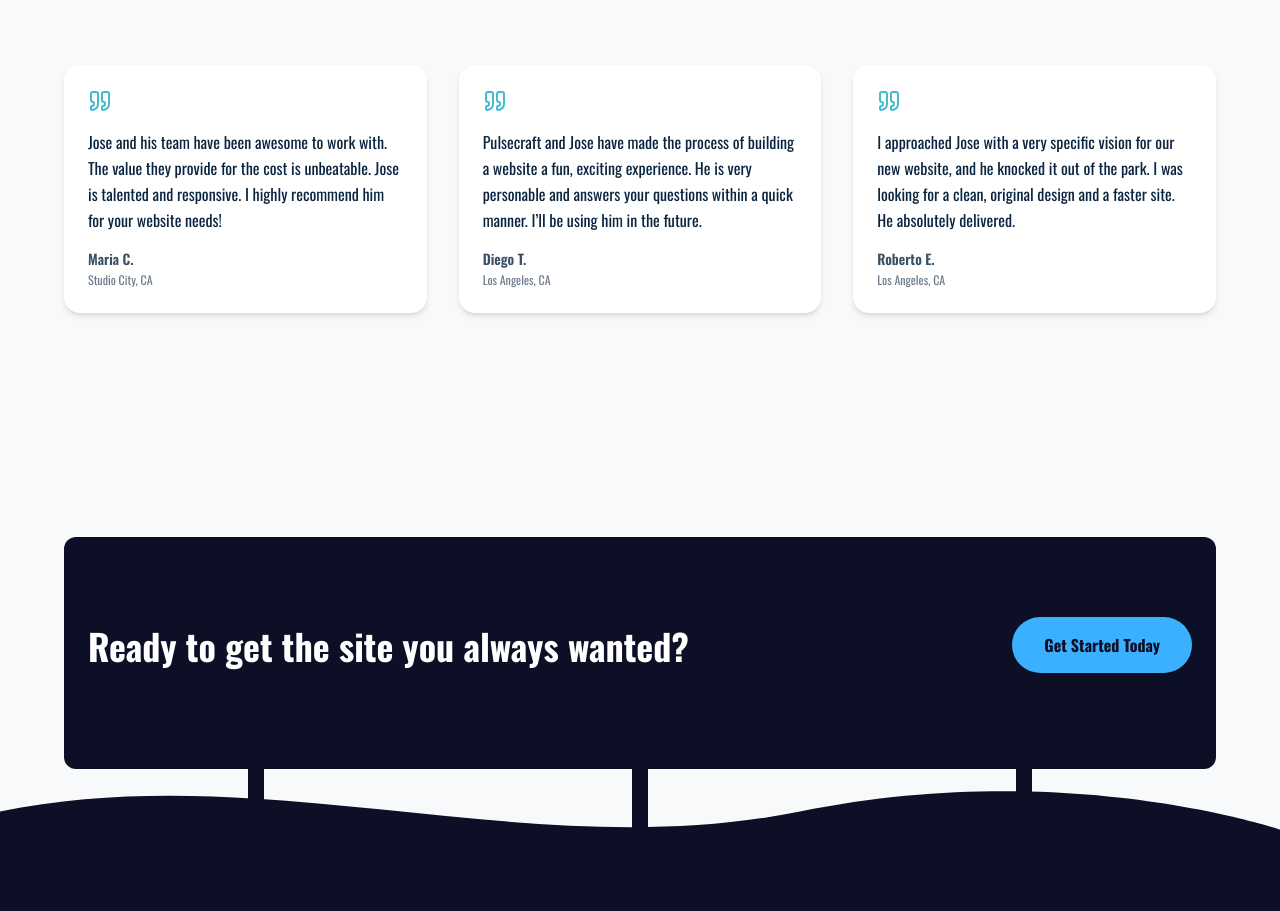
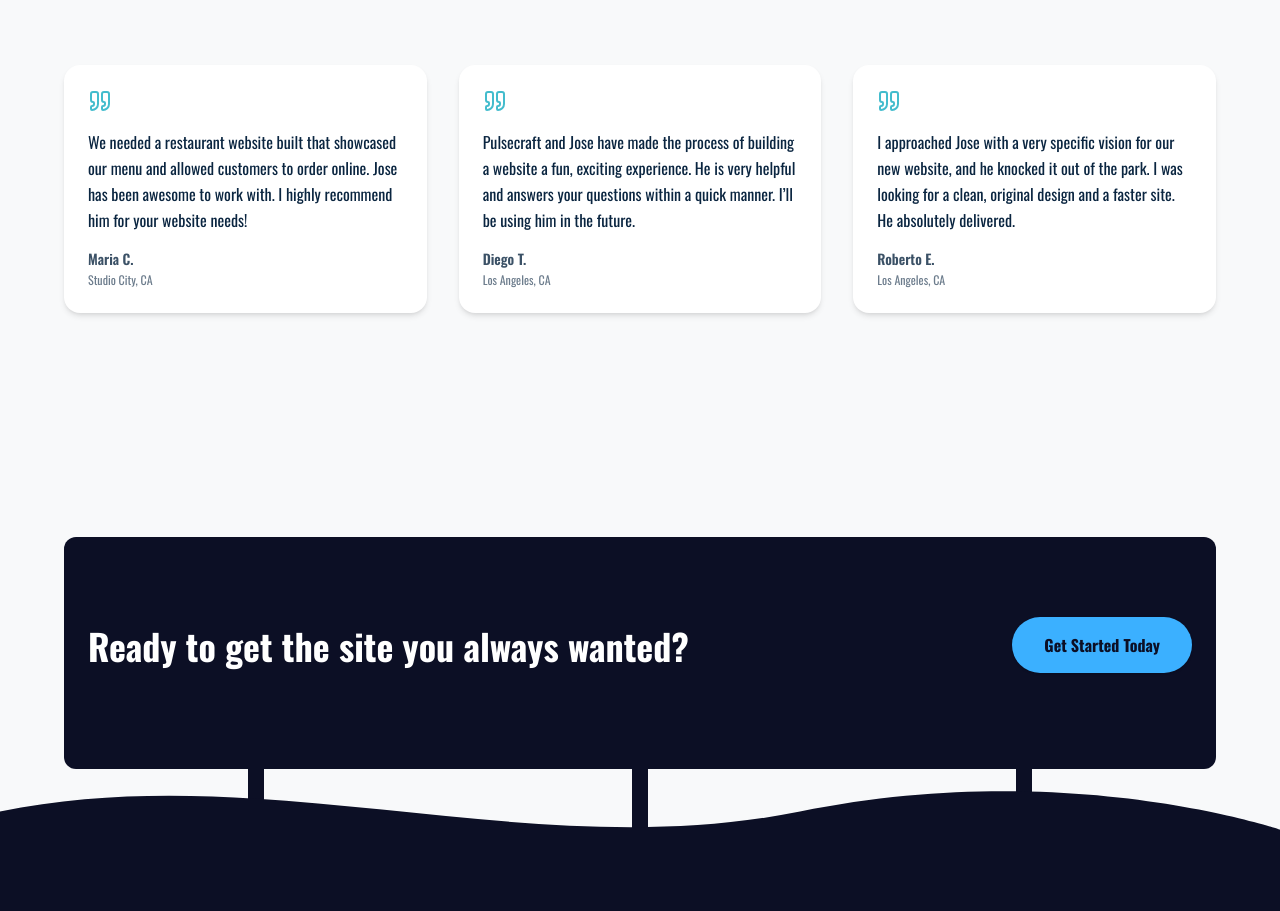
Before and after one commit to Jose-Escobedo/pulsecraft, a Next.js app: page / in a window 1280 px wide. Shown: the part 6241-7152 px from the top of the page. Built offline with nearby package versions, Linux system fonts and the light colour scheme.

Commit message:
editing testimonials section.

```diff
--- a/components/Testimonials.js
+++ b/components/Testimonials.js
@@ -20,7 +20,7 @@ export default function TestimonialsSection() {
         <div className="bg-white rounded-2xl shadow-md p-6 flex flex-col items-start">
           <Quote className="text-[#43BCCD] w-6 h-6 mb-4" />
           <p className="text-base mb-4 leading-relaxed">
-            Jose and his team have been awesome to work with. The value they provide for the cost is unbeatable. Jose is talented and responsive. I highly recommend him for your website needs!
+        We needed a restaurant website built that showcased our menu and allowed customers to order online.  Jose has been awesome to work with. I highly recommend him for your website needs!
           </p>
           <div className="mt-auto text-sm text-[#0A2540]/80 font-semibold">
             Maria C.<br />
@@ -32,7 +32,7 @@ export default function TestimonialsSection() {
         <div className="bg-white rounded-2xl shadow-md p-6 flex flex-col items-start">
           <Quote className="text-[#43BCCD] w-6 h-6 mb-4" />
           <p className="text-base mb-4 leading-relaxed">
-            Pulsecraft and Jose have made the process of building a website a fun, exciting experience. He is very personable and answers your questions within a quick manner. I’ll be using him in the future.
+            Pulsecraft and Jose have made the process of building a website a fun, exciting experience. He is very helpful and answers your questions within a quick manner. I’ll be using him in the future.
           </p>
           <div className="mt-auto text-sm text-[#0A2540]/80 font-semibold">
             Diego T.<br />
```
